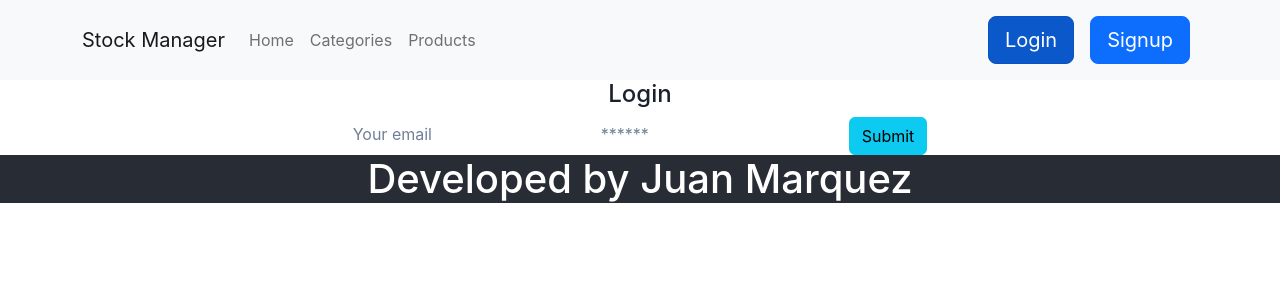
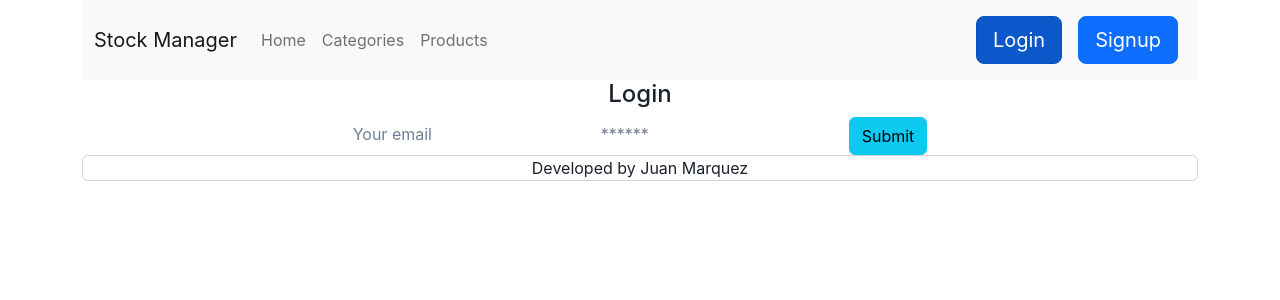
Before and after one commit to juanmarquez4/stock-manager, a React (Create React App) app in the folder client/: page /login in a window 1280 px wide. Shown: the top 300 px of the page. Built offline with nearby package versions, Linux system fonts and the light colour scheme.

Commit message:
Updated client/src/components/Footer/index.js

```diff
--- a/client/src/components/Footer/index.js
+++ b/client/src/components/Footer/index.js
@@ -1,12 +1,16 @@
 import React from "react";
+import Card from 'react-bootstrap/Card';
+import Container from 'react-bootstrap/Container';
 
-import { Box } from "@chakra-ui/react"
 
 function Footer() {
     return (
-    <Box className='footer'>
-        <h1>Developed by Juan Marquez</h1>
-    </Box>
+    <Container>
+        <Card>
+            <Card.Link href="https://github.com/juanmarquez4">Developed by Juan Marquez</Card.Link>
+        </Card>
+    </Container>
+
     );
 }
 
--- a/client/src/components/Nav/index.js
+++ b/client/src/components/Nav/index.js
@@ -14,6 +14,7 @@ function Navv() {
       };
     return (
         <>
+        <Container>
         <Navbar bg="light" expand="lg">
           <Container>
             <Navbar.Brand >Stock Manager</Navbar.Brand>
@@ -47,6 +48,8 @@ function Navv() {
             </Navbar.Collapse>
           </Container>
         </Navbar>
+        </Container>
+
         </>
     );
 }
```
